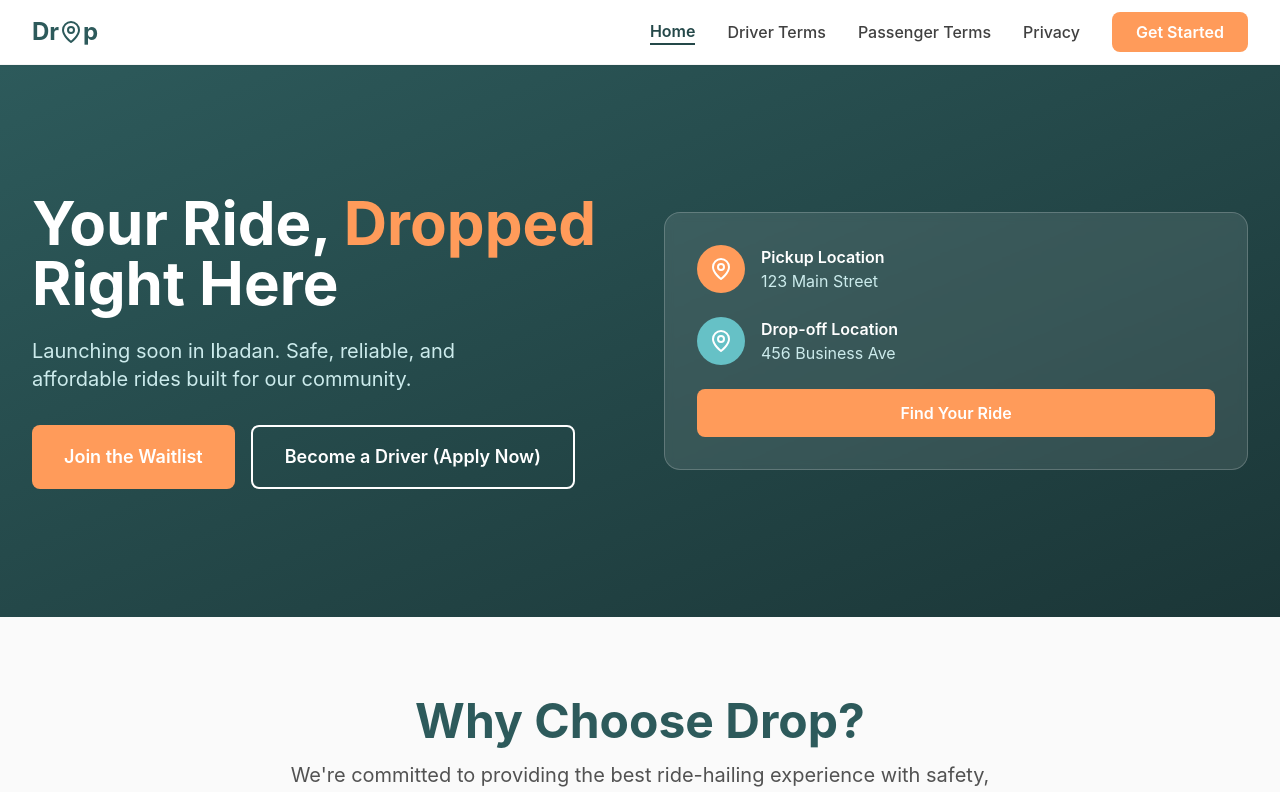
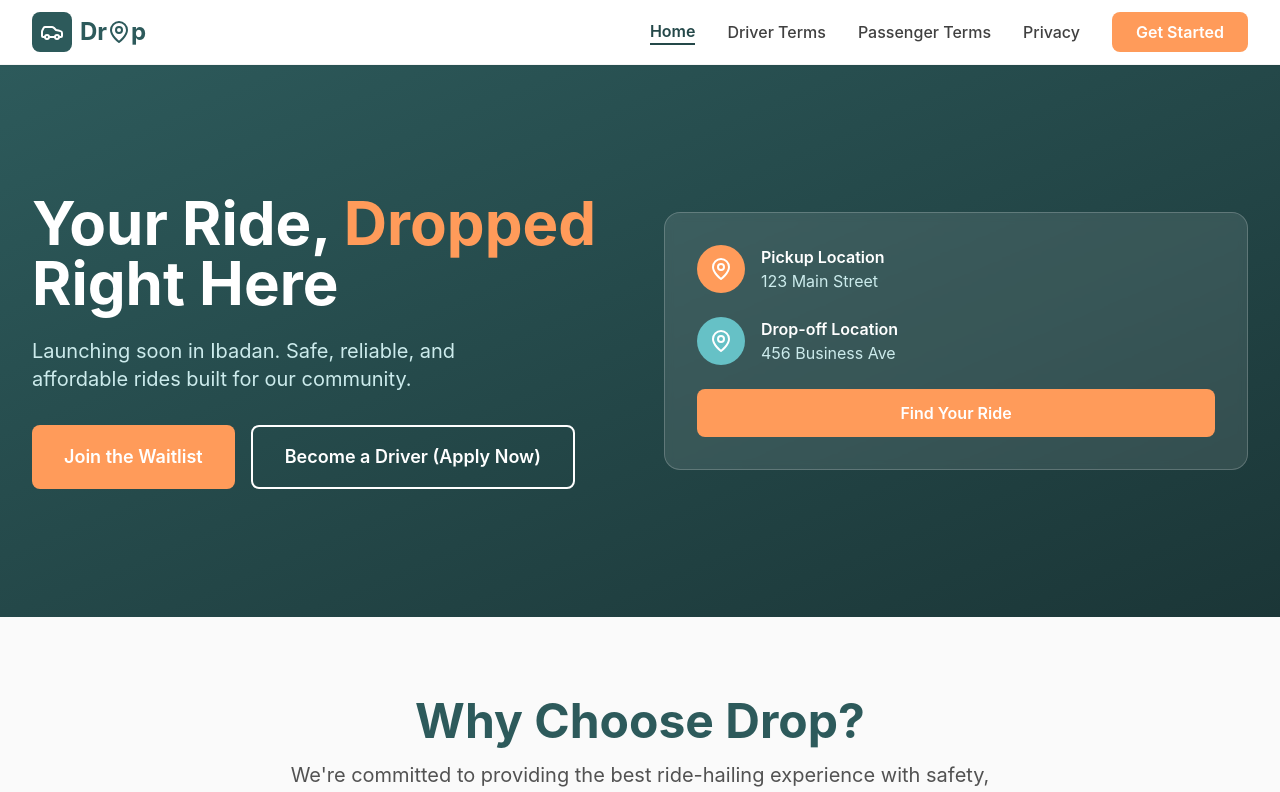
Before and after one commit to mikeyxx/drop-landing-page, a React (Vite) app: page / in a window 1280 px wide. Shown: the top 792 px of the page. Built offline with nearby package versions, Linux system fonts and the light colour scheme.

Commit message:
update logo display

```diff
--- a/src/components/Navbar.tsx
+++ b/src/components/Navbar.tsx
@@ -22,6 +22,9 @@ const Navbar = () => {
         <div className="flex justify-between items-center h-16">
           {/* Logo */}
           <NavLink to="/" className="flex items-center space-x-2 group">
+            <div className="bg-primary-500 p-2 rounded-lg group-hover:bg-primary-600 transition-colors hidden md:block">
+              <Car className="h-6 w-6 text-white" />
+            </div>
             <span className="text-2xl font-bold text-primary-500 flex items-center">
               Dr
               <MapPin className="inline-block h-[1em] w-[1em] align-baseline text-primary-500" />
```
